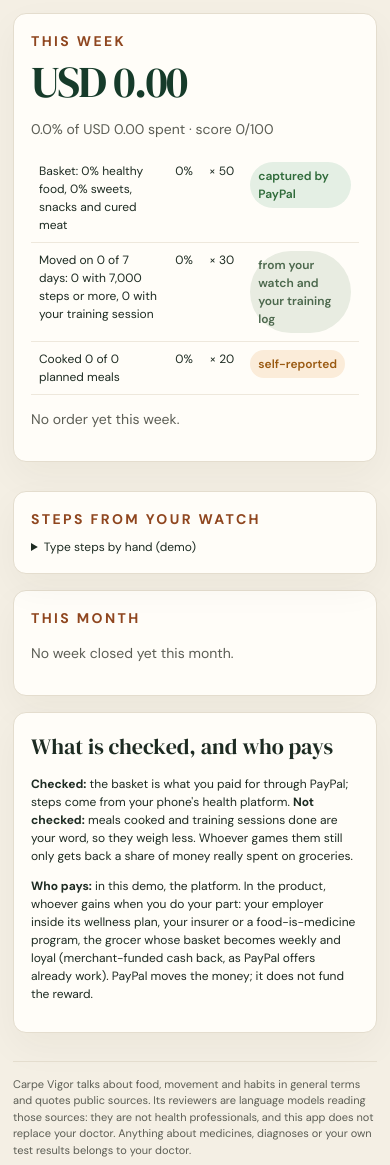
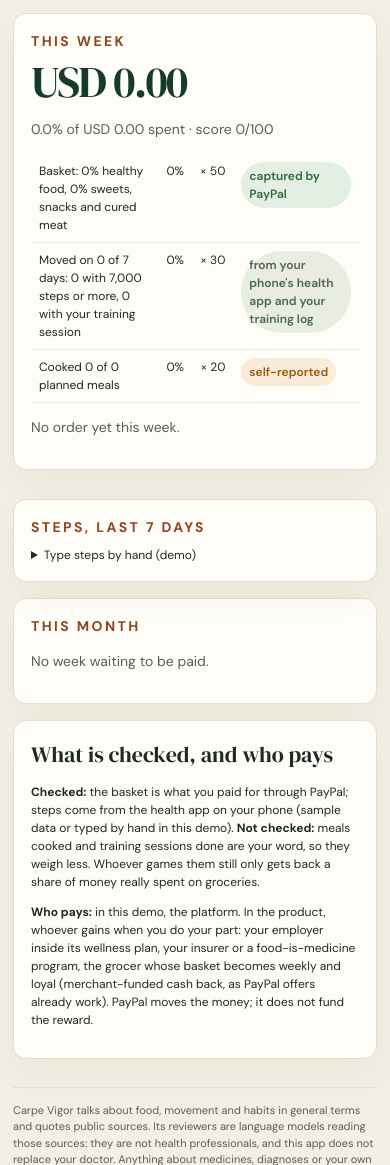
Before and after one commit to abenzia/carpe-vigor, a FastAPI app: page /reward in a window 390 px wide. Shown: the part 416-1581 px from the top of the page. Run offline with FastAPI, Linux system fonts and the light colour scheme; data that the repository does not hold is empty.

Commit message:
Closed week keeps its breakdown; texts promise the phone, not the watch; demo-week dish photos ship with the code
From two reviews (one by Fable 5.2, whose edits are in this commit):
- A week closed before the parts were stored shows today's parts only when they
  give the same amount it was closed with; a paid month says 'paid back with the
  month' instead of contradicting 'added to this month'.
- What I ate, Movement, My report and My reward say steps come from the health
  app on the phone (sample data or typed by hand in this demo); the watch only
  once the shortcut is on it. Ring titles: 'Steps, last 7 days'.
- Test: 5 days of steps and 1 training session are 6 days moved.
- dish_photo also serves static/demo-dishes (the demo week, published), so the
  hosted demo shows photos with no image model; its test no longer depends on
  the photos drawn on this PC.

Co-Authored-By: Claude Opus 5.5 <noreply@anthropic.com>

```diff
--- a/app.py
+++ b/app.py
@@ -903,9 +903,12 @@ def dish_photo_view(i: int):
 @app.get("/reward", response_class=HTMLResponse)
 def reward_view(request: Request, error: str = ""):
     b = behaviour()
-    closed = this_week("week_closed")  # once closed, the week shows what was closed, not today's recount
-    return render(request, "reward.html", behaviour=b, result=reward.score(b), steps=week_steps(),
-                  week_rows=activity.last_week(store), trained=trained_days(), closed=closed[0] if closed else None,
+    result = reward.score(b)
+    closed = (this_week("week_closed") or [None])[0]  # once closed, the week shows what was closed, not a recount
+    if closed and not closed.get("parts") and abs(result.cashback - closed["earned"]) < 0.005:
+        closed = {**closed, "parts": result.parts}  # closed before the parts were kept: today's are the same week's
+    return render(request, "reward.html", behaviour=b, result=result, steps=week_steps(),
+                  week_rows=activity.last_week(store), trained=trained_days(), closed=closed,
                   steps_goal=config.STEPS_GOAL, max_rate=config.CASHBACK_MAX, days=planner.DAYS,
                   month=week.month(store), week_closed=bool(this_week("week_closed")), error=error)
 
--- a/carpevigor/reward.py
+++ b/carpevigor/reward.py
@@ -72,7 +72,7 @@ def score(behaviour: WeekBehaviour) -> Reward:
          "share": basket, "weight": WEIGHTS["basket"], "source": "captured by PayPal"},
         {"key": "moved", "label": f"Moved on {days_moved} of 7 days: {b.days_with_steps} with {config.STEPS_GOAL:,} steps or more, "
                                   f"{b.days_trained} with your training session",
-         "share": round(moved, 3), "weight": WEIGHTS["moved"], "source": "from your watch and your training log"},
+         "share": round(moved, 3), "weight": WEIGHTS["moved"], "source": "from your phone's health app and your training log"},
         {"key": "cooked", "label": f"Cooked {b.cooked_meals} of {b.planned_meals} planned meals",
          "share": round(cooked, 3), "weight": WEIGHTS["cooked"], "source": "self-reported"},
     ]
--- a/templates/diary.html
+++ b/templates/diary.html
@@ -4,7 +4,7 @@
 <section class="section-view">
 <div class="view-head"><div><p class="eyebrow">Your day</p>
   <h1 class="view-title">What <i>I ate.</i></h1>
-  <p class="view-desc" style="max-width:640px">Say it in a few words — typed, dictated, from a shortcut on your watch — or take a photo of the plate. The meals of your plan you mark as cooked are added on their own.
+  <p class="view-desc" style="max-width:640px">Say it in a few words — typed, dictated, or from a shortcut on your phone (on your watch once it is added there) — or take a photo of the plate. The meals of your plan you mark as cooked are added on their own.
 The numbers come from USDA FoodData Central. They are for you to see, not a target: if you need one, that is your doctor's to set. The diary does not count toward your reward.</p></div></div>
 
 {% if error %}<div class="flag">{{ error }}</div>{% endif %}
--- a/templates/move.html
+++ b/templates/move.html
@@ -6,7 +6,7 @@
   <div class="view-head">
     <div><p class="eyebrow">The coach · this week</p>
       <h1 class="view-title">Movement that <i>meets you where you are.</i></h1>
-      <p class="view-desc">Planned within the US physical activity guidelines for adults: 150 to 300 minutes of moderate activity a week and muscle-strengthening at least 2 days. Your steps come from your watch or phone.</p></div>
+      <p class="view-desc">Planned within the US physical activity guidelines for adults: 150 to 300 minutes of moderate activity a week and muscle-strengthening at least 2 days. Your steps come from the health app on your phone (sample data or typed by hand in this demo).</p></div>
     <div class="row"><a class="button" href="/training">⚑ My training program →</a><a class="button line" href="/body">◌ Which muscles work →</a></div>
   </div>
 
@@ -24,7 +24,7 @@
     <div class="stack">
       <div class="hero-photo"><img src="/static/carpe-vigor-walk.png" alt="A person walking on a country road"></div>
       <section class="card pad">
-        <p class="section-kicker">Steps from your watch</p>
+        <p class="section-kicker">Steps, last 7 days</p>
         {% if steps %}{% from "_charts.html" import rings %}
                 {{ rings(week_rows, 'steps', goal) }}
         <p class="tiny"><b>{{ steps|select('ge', goal)|list|length }} of {{ steps|length }} days</b> over {{ '{:,}'.format(goal) }} steps: that is 30% of your weekly reward. <a href="/report">Day, week and month →</a></p>{% endif %}
--- a/templates/progress.html
+++ b/templates/progress.html
@@ -12,9 +12,9 @@
   .charts{display:grid;grid-template-columns:1fr 1fr;gap:16px} @media (max-width:900px){.charts{grid-template-columns:1fr}}
 </style>
 <section class="section-view">
-<div class="view-head"><div><p class="eyebrow">From your phone and your watch</p>
+<div class="view-head"><div><p class="eyebrow">From the health app on your phone</p>
   <h1 class="view-title">How you are <i>doing.</i></h1>
-  <p class="view-desc" style="max-width:660px">Steps and exercise minutes come from the health app on your phone and your watch, sent by your shortcut: nothing to type. What you ate comes from your voice or a photo of the plate. Every total on this page is added up by plain code.</p></div>
+  <p class="view-desc" style="max-width:660px">Steps and exercise minutes come from the health app on your phone, sent each evening by a shortcut once it is set up (in this demo: sample data, or typed by hand). What you ate comes from your voice or a photo of the plate. Every total on this page is added up by plain code.</p></div>
   <a class="button line" href="/reward">☆ My reward →</a></div>
 
 <section class="card pad goals">
--- a/templates/reward.html
+++ b/templates/reward.html
@@ -16,7 +16,7 @@ Half of it is your basket, which PayPal sees: every dollar on vegetables, legume
                      else {'cashback': result.cashback, 'rate': result.cashback_rate, 'score': result.score, 'spent': behaviour.spent, 'parts': result.parts} %}
     <div class="view-title" style="font-size:44px">{{ currency }} {{ '%.2f'|format(shown.cashback) }}</div>
     <p class="muted">{{ (shown.rate * 100)|round(1) }}% of {{ currency }} {{ '%.2f'|format(shown.spent) }} spent · score {{ (shown.score * 100)|round|int }}/100</p>
-    {% if closed %}<p class="tiny muted">As it was when the week was closed. What you do from now on counts for the next week.</p>{% endif %}
+    {% if closed %}<p class="tiny muted">As it was when the week was closed{% if not shown.parts %} (closed before the breakdown was kept){% endif %}. What you do from now on counts for the next week.</p>{% endif %}
     <table class="tiny" style="margin-top:6px">
       {% for p in shown.parts %}
       <tr><td>{{ p.label }}</td><td class="num">{{ (p.share * 100)|round|int }}%</td><td class="num">× {{ (p.weight * 100)|int }}</td>
@@ -31,11 +31,11 @@ Half of it is your basket, which PayPal sees: every dollar on vegetables, legume
     {% if money.authorized and behaviour.spent > 0 %}
       <form method="post" action="/budget/release" style="margin-top:10px"><button type="submit">End the week: release {{ currency }} {{ '%.2f'|format(money.remaining) }} and add {{ currency }} {{ '%.2f'|format(result.cashback) }} to the month</button></form>
     {% elif week_closed %}
-      <p><span class="pill ok">added to this month</span></p>
+      <p><span class="pill ok">{{ 'added to this month' if month.weeks else 'paid back with the month' }}</span></p>
     {% endif %}
   </div>
   <div class="card pad">
-    <div class="eyebrow">Steps from your watch</div>
+    <div class="eyebrow">Steps, last 7 days</div>
     {% if steps %}{% from "_charts.html" import rings %}
         {{ rings(week_rows, 'steps', steps_goal, trained=trained) }}
     <p class="tiny"><b>{{ steps|select('ge', steps_goal)|list|length }} of {{ steps|length }} days</b> over {{ '{:,}'.format(steps_goal) }} steps{% if behaviour.days_trained %}, plus <b>{{ behaviour.days_trained }}</b> with your training session done (⚑){% endif %}. A training session counts as a day moved. <a href="/report">Day, week and month →</a></p>
@@ -62,13 +62,13 @@ Half of it is your basket, which PayPal sees: every dollar on vegetables, legume
     <span class="tiny muted">In the product this happens on the last day of the month; in the demo, now.</span></form>
   {% endif %}
   {% else %}
-  <p class="muted">No week closed yet this month.{% if month.last_paid %} Last paid: {{ currency }} {{ '%.2f'|format(month.last_paid.paid) }} paid back on {{ currency }} {{ '%.2f'|format(month.last_paid.spent) }} spent over {{ month.last_paid.weeks }} week{{ 's' if month.last_paid.weeks != 1 }}.{% endif %}</p>
+  <p class="muted">No week waiting to be paid.{% if month.last_paid %} Last paid: {{ currency }} {{ '%.2f'|format(month.last_paid.paid) }} paid back on {{ currency }} {{ '%.2f'|format(month.last_paid.spent) }} spent over {{ month.last_paid.weeks }} week{{ 's' if month.last_paid.weeks != 1 }}.{% endif %}</p>
   {% endif %}
 </div>
 
 <div class="card pad">
   <h3>What is checked, and who pays</h3>
-  <p class="tiny"><b>Checked:</b> the basket is what you paid for through PayPal; steps come from your phone's health platform. <b>Not checked:</b> meals cooked and training sessions done are your word, so they weigh less. Whoever games them still only gets back a share of money really spent on groceries.</p>
+  <p class="tiny"><b>Checked:</b> the basket is what you paid for through PayPal; steps come from the health app on your phone (sample data or typed by hand in this demo). <b>Not checked:</b> meals cooked and training sessions done are your word, so they weigh less. Whoever games them still only gets back a share of money really spent on groceries.</p>
   <p class="tiny"><b>Who pays:</b> in this demo, the platform. In the product, whoever gains when you do your part: your employer inside its wellness plan, your insurer or a food-is-medicine program, the grocer whose basket becomes weekly and loyal (merchant-funded cash back, as PayPal offers already work). PayPal moves the money; it does not fund the reward.</p>
 </div>
 </section>
```
Also changed, not shown: carpevigor/dish_photo.py (+6 -1 lines), tests/test_loop.py (+10 -1 lines), tests/test_training.py (+13 -0 lines).
